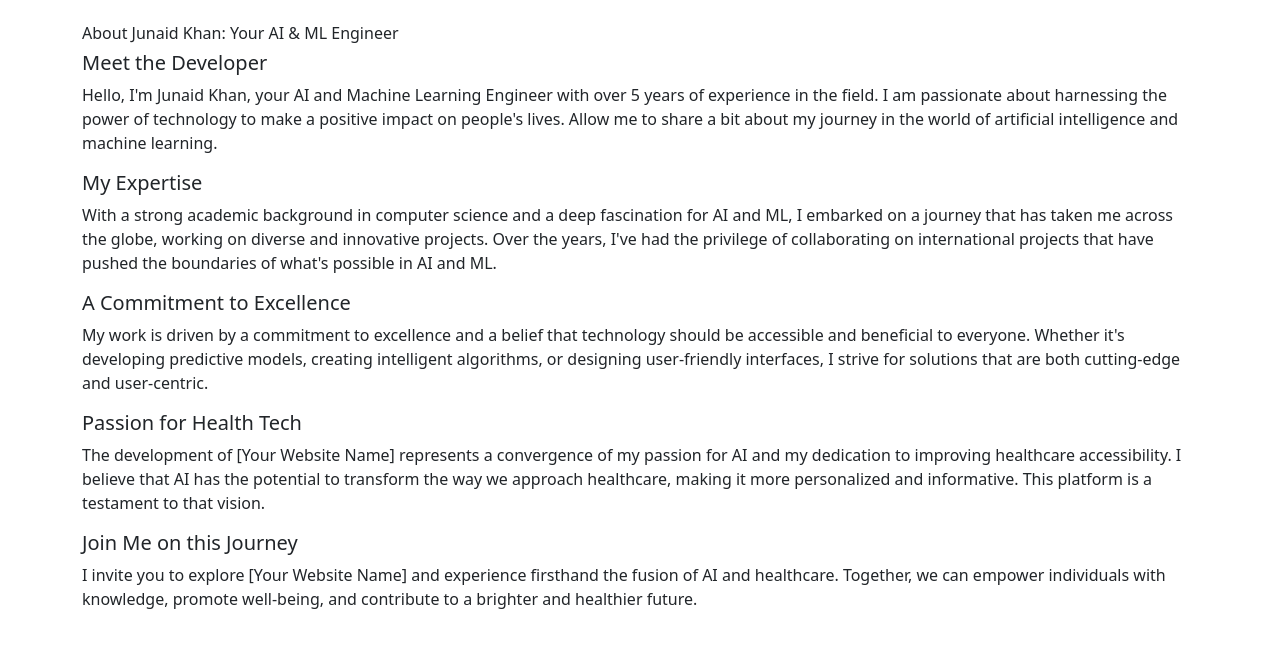
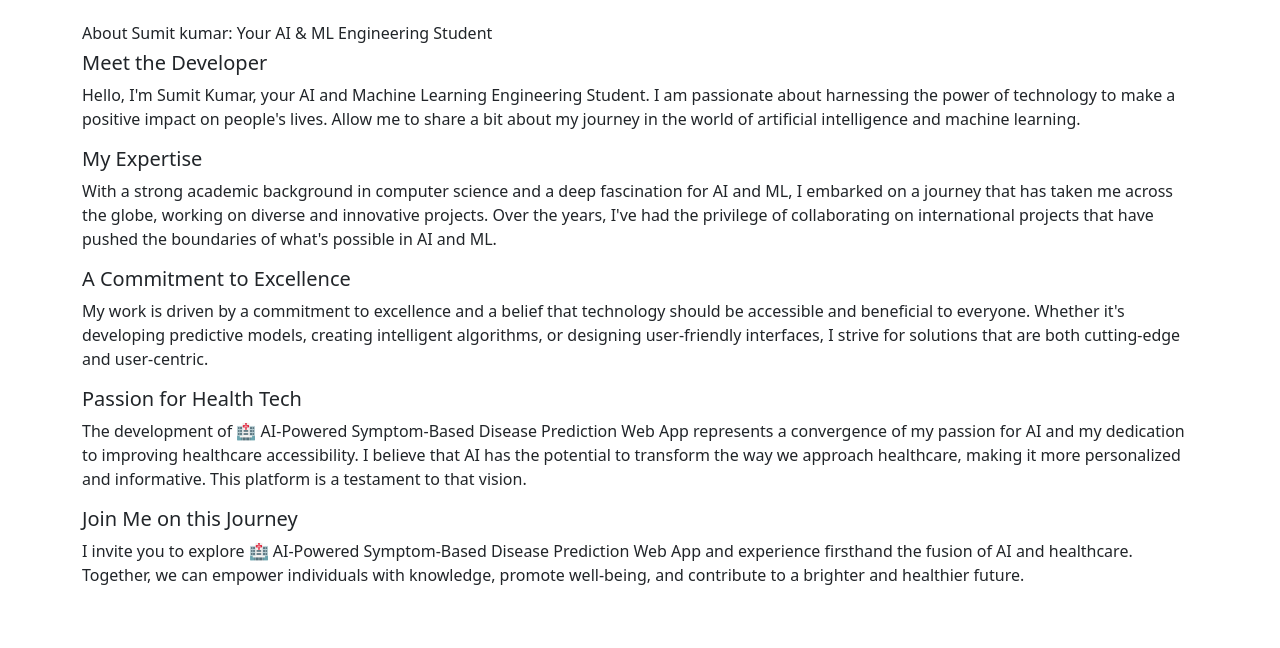
Before and after one commit to I-Sumit-kumar/Medical-recommendation-system, a Flask app: page /developer in a window 1280 px wide. Shown: the top 648 px of the page. Run offline with Flask 3, Linux system fonts and the light colour scheme; parts of the project's set-up code (start-up, migrations or seed data) failed here and were passed over.

Commit message:
Update developer information in HTML template

```diff
--- a/templates/developer.html
+++ b/templates/developer.html
@@ -9,11 +9,11 @@
   <body>
 
   <div class="container my-4 mt-4">
-<h6>    About Junaid Khan: Your AI & ML Engineer
+<h6>    About Sumit kumar: Your AI & ML Engineering Student
 </h6>
 <h5>Meet the Developer</h5>
 
-<p>Hello, I'm Junaid Khan, your AI and Machine Learning Engineer with over 5 years of experience in the field. I am passionate about harnessing the power of technology to make a positive impact on people's lives. Allow me to share a bit about my journey in the world of artificial intelligence and machine learning.
+<p>Hello, I'm Sumit Kumar, your AI and Machine Learning Engineering Student. I am passionate about harnessing the power of technology to make a positive impact on people's lives. Allow me to share a bit about my journey in the world of artificial intelligence and machine learning.
 </p>
 <h5>My Expertise
 </h5>
@@ -25,11 +25,11 @@
 </p>
 <h5>Passion for Health Tech
 </h5>
-<p>The development of [Your Website Name] represents a convergence of my passion for AI and my dedication to improving healthcare accessibility. I believe that AI has the potential to transform the way we approach healthcare, making it more personalized and informative. This platform is a testament to that vision.
+<p>The development of 🏥 AI-Powered Symptom-Based Disease Prediction Web App represents a convergence of my passion for AI and my dedication to improving healthcare accessibility. I believe that AI has the potential to transform the way we approach healthcare, making it more personalized and informative. This platform is a testament to that vision.
 </p>
 <h5>Join Me on this Journey
 </h5>
-<p>I invite you to explore [Your Website Name] and experience firsthand the fusion of AI and healthcare. Together, we can empower individuals with knowledge, promote well-being, and contribute to a brighter and healthier future.
+<p>I invite you to explore 🏥 AI-Powered Symptom-Based Disease Prediction Web App and experience firsthand the fusion of AI and healthcare. Together, we can empower individuals with knowledge, promote well-being, and contribute to a brighter and healthier future.
 </p>
   </div>
     <script src="https://cdn.jsdelivr.net/npm/bootstrap@5.3.1/dist/js/bootstrap.bundle.min.js" integrity="sha384-HwwvtgBNo3bZJJLYd8oVXjrBZt8cqVSpeBNS5n7C8IVInixGAoxmnlMuBnhbgrkm" crossorigin="anonymous"></script>
```
